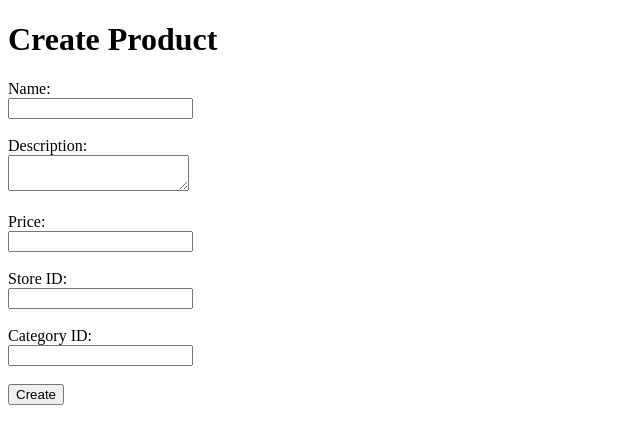
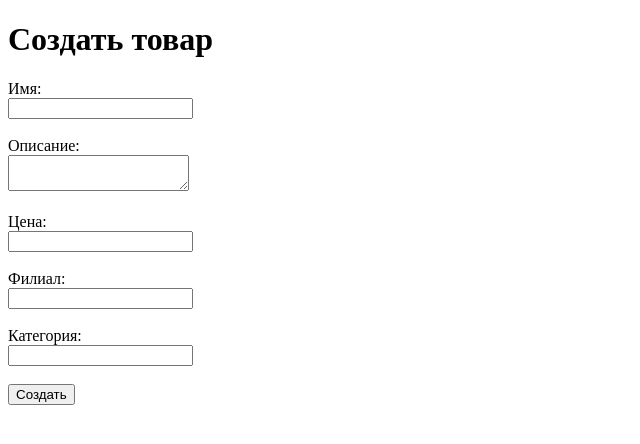
Before and after one commit to NikolayChegivarov/Technology_store, a plain HTML site: page frontend/admin/products/create_product.html in a window 1280 px wide. Shown: the whole page, without its empty margins (0-640 px from the left). Drawn offline with Linux system fonts and the light colour scheme.

Commit message:
Исправленны названия полей при создании

```diff
--- a/frontend/admin/products/create_product.html
+++ b/frontend/admin/products/create_product.html
@@ -6,24 +6,25 @@
     <title>Create Product</title>
 </head>
 <body>
-    <h1>Create Product</h1>
+
+    <h1>Создать товар</h1>
     <form action="/admin/create_product/" method="post">
-        <label for="name">Name:</label><br>
+        <label for="name">Имя:</label><br>
         <input type="text" id="name" name="name" required><br><br>
 
-        <label for="description">Description:</label><br>
+        <label for="description">Описание:</label><br>
         <textarea id="description" name="description" required></textarea><br><br>
 
-        <label for="price">Price:</label><br>
+        <label for="price">Цена:</label><br>
         <input type="number" id="price" name="price" step="0.01" required><br><br>
 
-        <label for="store_id">Store ID:</label><br>
+        <label for="store_id">Филиал:</label><br>
         <input type="number" id="store_id" name="store_id" required><br><br>
 
-        <label for="category_id">Category ID:</label><br>
+        <label for="category_id">Категория:</label><br>
         <input type="number" id="category_id" name="category_id" required><br><br>
 
-        <input type="submit" value="Create">
+        <input type="submit" value="Создать">
     </form>
 </body>
 </html>
```
